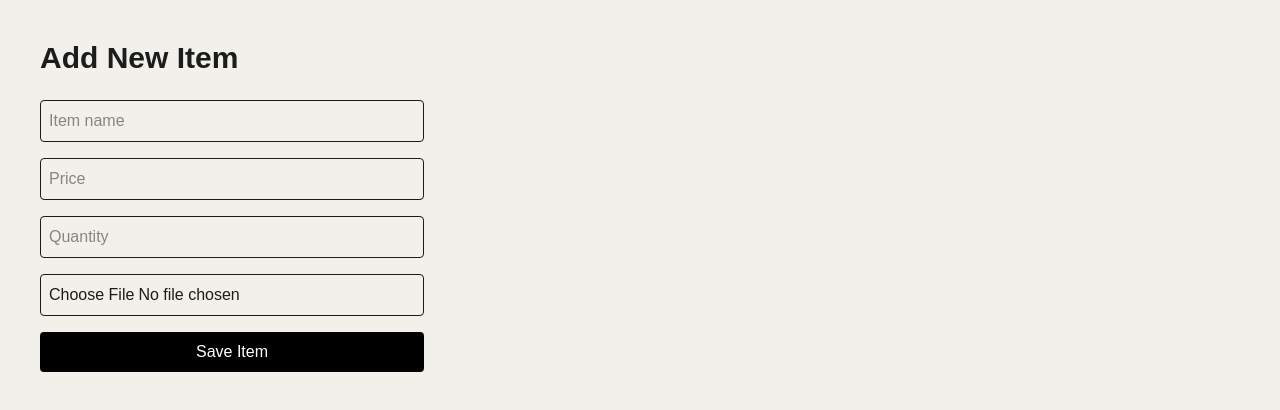
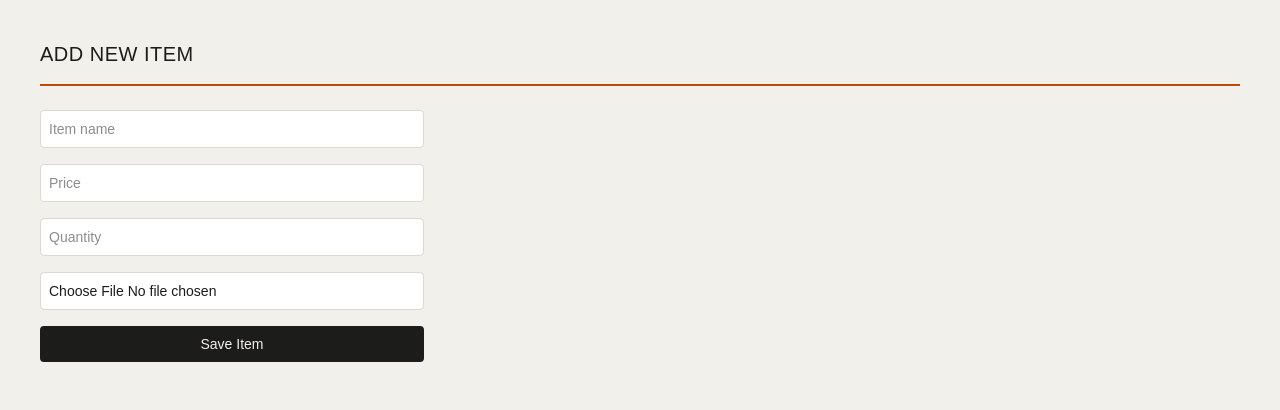
Before and after one commit to GavalGavar/Inventory-app, a Next.js app: page /admin/add in a window 1280 px wide. Shown: the top 410 px of the page. Built offline with nearby package versions, Linux system fonts and the light colour scheme; no server answers.

Commit message:
Restyle admin and add item pages to match warehouse theme

```diff
--- a/src/app/admin/add/page.js
+++ b/src/app/admin/add/page.js
@@ -50,21 +50,35 @@ export default function AddItem() {
     if (error) {
       alert('Error adding item: ' + error.message)
     } else {
-      router.push('/')
+      router.push('/admin')
     }
   }
 
+  const inputStyle = {
+    background: 'var(--card)',
+    border: '0.5px solid var(--border)',
+    color: 'var(--foreground)',
+  }
+
   return (
-    <div className="p-10">
-      <h1 className="text-3xl font-bold">Add New Item</h1>
+    <div className="p-10" style={{ background: 'var(--background)', minHeight: '100vh' }}>
+      <div
+        className="pb-4 mb-6"
+        style={{ borderBottom: '2px solid var(--accent)' }}
+      >
+        <h1 className="text-xl font-medium tracking-wide" style={{ color: 'var(--foreground)' }}>
+          ADD NEW ITEM
+        </h1>
+      </div>
 
-      <form onSubmit={handleSubmit} className="mt-6 flex flex-col gap-4 max-w-sm">
+      <form onSubmit={handleSubmit} className="flex flex-col gap-4 max-w-sm">
         <input
           type="text"
           placeholder="Item name"
           value={name}
           onChange={(e) => setName(e.target.value)}
-          className="border p-2 rounded"
+          className="p-2 rounded text-sm"
+          style={inputStyle}
           required
         />
 
@@ -74,7 +88,8 @@ export default function AddItem() {
           placeholder="Price"
           value={price}
           onChange={(e) => setPrice(e.target.value)}
-          className="border p-2 rounded"
+          className="p-2 rounded text-sm"
+          style={inputStyle}
           required
         />
 
@@ -83,7 +98,8 @@ export default function AddItem() {
           placeholder="Quantity"
           value={quantity}
           onChange={(e) => setQuantity(e.target.value)}
-          className="border p-2 rounded"
+          className="p-2 rounded text-sm"
+          style={inputStyle}
           required
         />
 
@@ -91,13 +107,15 @@ export default function AddItem() {
           type="file"
           accept="image/*"
           onChange={(e) => setPhoto(e.target.files[0])}
-          className="border p-2 rounded"
+          className="p-2 rounded text-sm"
+          style={inputStyle}
         />
 
         <button
           type="submit"
           disabled={uploading}
-          className="bg-black text-white py-2 rounded disabled:opacity-50"
+          className="py-2 rounded text-sm font-medium disabled:opacity-50"
+          style={{ background: 'var(--foreground)', color: 'var(--background)' }}
         >
           {uploading ? 'Saving...' : 'Save Item'}
         </button>
--- a/src/app/admin/page.js
+++ b/src/app/admin/page.js
@@ -1,6 +1,7 @@
 import { supabase } from '../../lib/supabaseClient'
 import DeleteButton from '../../components/DeleteButton'
 import Link from 'next/link'
+
 export const dynamic = 'force-dynamic'
 
 export default async function Admin() {
@@ -31,31 +32,44 @@ export default async function Admin() {
       )}
 
       {items && items.length > 0 && (
-        <div className="flex flex-col gap-2">
+        <div className="grid grid-cols-2 md:grid-cols-2 lg:grid-cols-3 gap-6 max-w-5xl">
           {items.map((item) => (
             <div
               key={item.id}
-              className="flex justify-between items-center rounded p-3"
-              style={{ background: 'var(--card)', border: '0.5px solid var(--border)' }}
+              className="rounded p-3 relative"
+              style={{
+                background: 'var(--card)',
+                border: '0.5px solid var(--border)',
+                opacity: item.quantity > 0 ? 1 : 0.6,
+              }}
             >
-              <div className="flex items-center gap-4">
+              <span
+                className="absolute top-2 right-2 text-xs font-medium px-2 py-1 rounded"
+                style={{
+                  background: item.quantity > 0 ? 'var(--stock-bg)' : 'var(--soldout-bg)',
+                  color: item.quantity > 0 ? 'var(--stock-text)' : 'var(--soldout-text)',
+                  transform: item.quantity > 0 ? 'none' : 'rotate(-4deg)',
+                }}
+              >
+                {item.quantity > 0 ? 'IN STOCK' : 'SOLD OUT'}
+              </span>
+
               {item.image_url && (
                 <img
                   src={item.image_url}
                   alt={item.name}
-                    className="w-14 h-14 object-cover rounded"
+                  className="w-full aspect-square object-cover rounded mb-2"
                 />
               )}
-                <div>
-                  <p className="text-sm font-medium" style={{ color: 'var(--foreground)' }}>
+
+              <h2 className="text-sm font-medium" style={{ color: 'var(--foreground)' }}>
                 {item.name}
-                  </p>
-                  <p className="text-xs" style={{ color: 'var(--muted)' }}>
+              </h2>
+              <p className="text-xs mb-2" style={{ color: 'var(--muted)' }}>
                 ${item.price} · {item.quantity} units
               </p>
-                </div>
-              </div>
-              <div className="flex items-center gap-4">
+
+              <div className="flex justify-between items-center">
                 <Link
                   href={`/admin/edit/${item.id}`}
                   className="text-xs font-medium"
```
Lines whose indentation alone changed are shown as unchanged.
